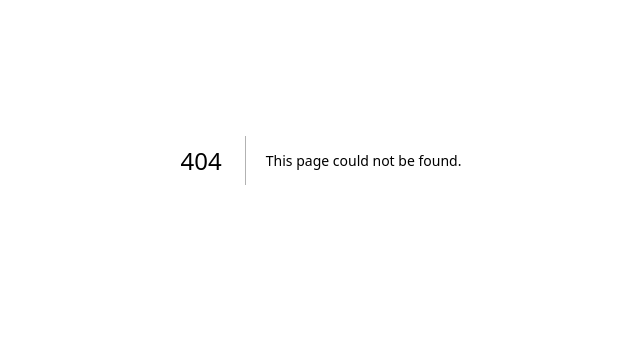
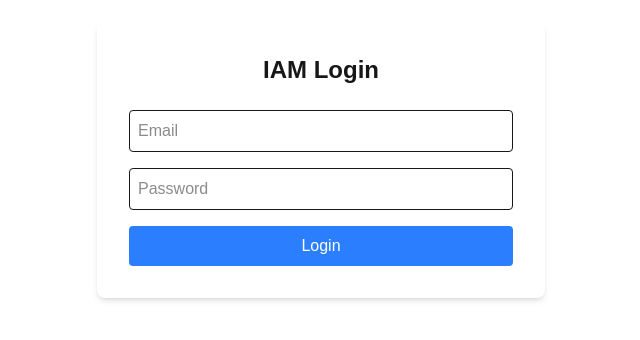
Before and after one commit to hafizfarhad/Ixion, a Next.js app in the folder frontend/: page /login in a window 1280 px wide. Before the commit this address had no page. Shown: the part 240-580 px from the top of the page, without its empty margins (319-959 px from the left). Built offline with nearby package versions, Linux system fonts and the light colour scheme.

Commit message:
add login functionality

```diff
--- /dev/null
+++ b/frontend/src/app/dashboard/page.tsx
@@ -0,0 +1,52 @@
+'use client';
+import { useEffect, useState } from 'react';
+import axios from 'axios';
+import { useRouter } from 'next/navigation';
+
+export default function Dashboard() {
+  const [data, setData] = useState('');
+  const [error, setError] = useState('');
+  const router = useRouter();
+
+  useEffect(() => {
+    const token = localStorage.getItem('jwtToken');
+
+    if (!token) {
+      router.push('/login');
+      return;
+    }
+
+    const fetchData = async () => {
+      try {
+        const response = await axios.get('http://localhost:5000/api/protected', {
+          headers: { Authorization: `Bearer ${token}` }
+        });
+        setData(response.data.message);
+      } catch (err: any) {
+        if (err.response?.status === 401) {
+          localStorage.removeItem('jwtToken');
+          router.push('/login');
+        } else {
+          setError(err.response?.data?.error || 'Something went wrong');
+        }
+      }
+    };
+
+    fetchData();
+  }, [router]);
+
+  return (
+    <div className="max-w-7xl mx-auto px-4 py-8">
+      <h1 className="text-3xl font-bold mb-6">Ixios Dashboard</h1>
+      {error ? (
+        <div className="bg-red-100 border border-red-400 text-red-700 px-4 py-3 rounded">
+          {error}
+        </div>
+      ) : (
+        <div className="bg-white p-6 rounded-lg shadow">
+          {data || 'Loading security data...'}
+        </div>
+      )}
+    </div>
+  );
+}
--- a/frontend/src/app/layout.tsx
+++ b/frontend/src/app/layout.tsx
@@ -2,12 +2,14 @@ import "./globals.css";
 
 export default function RootLayout({
   children,
-}: Readonly<{
-  children: React.ReactNode;
-}>) {
+}: {
+  children: React.ReactNode
+}) {
   return (
     <html lang="en">
-      <body>{children}</body>
+      <body>
+        {children}
+      </body>
     </html>
   );
 }
--- /dev/null
+++ b/frontend/src/app/login/page.tsx
@@ -0,0 +1,14 @@
+// src/app/login/page.tsx
+'use client';
+import LoginForm from '@/components/LoginForm';
+
+export default function LoginPage() {
+  return (
+    <div className="min-h-screen flex items-center justify-center">
+      <div className="w-full max-w-md p-8 bg-white rounded-lg shadow-md">
+        <h2 className="text-2xl font-bold mb-6 text-center">IAM Login</h2>
+        <LoginForm />
+      </div>
+    </div>
+  );
+}
--- a/frontend/src/app/page.tsx
+++ b/frontend/src/app/page.tsx
@@ -1,26 +1,10 @@
-"use client";
-
-import { useEffect, useState } from 'react';
-import axios from 'axios';
+import Image from 'next/image';
 
 export default function Home() {
-  const [message, setMessage] = useState<string>('Loading...');
-  const [error, setError] = useState<string | null>(null);
-
-  useEffect(() => {
-    axios.get('http://localhost:5000/api/hello')
-      .then((response) => setMessage(response.data.message))
-      .catch((err) => setError(err.message));
-  }, []);
-
   return (
     <div className="container">
-      <h1>IAM MVP Prototype</h1>
-      {error ? (
-        <p style={{ color: 'red' }}>Error: {error}</p>
-      ) : (
-        <p>Backend says: {message}</p>
-      )}
+      <h1>Home</h1>
+      <h1>Login</h1>
     </div>
   );
 }
--- /dev/null
+++ b/frontend/src/components/LoginForm.tsx
@@ -0,0 +1,54 @@
+'use client';
+import { useState } from 'react';
+import axios from 'axios';
+import { useRouter } from 'next/navigation';
+
+export default function LoginForm() {
+  const [email, setEmail] = useState('');
+  const [password, setPassword] = useState('');
+  const [error, setError] = useState('');
+  const router = useRouter();
+
+  const handleSubmit = async (e: React.FormEvent) => {
+    e.preventDefault();
+    try {
+      const response = await axios.post('http://localhost:5000/api/login', {
+        email,
+        password
+      });
+
+      localStorage.setItem('jwtToken', response.data.token);
+      router.push('/dashboard');
+    } catch (err) {
+      setError('Invalid email or password');
+    }
+  };
+
+  return (
+    <form onSubmit={handleSubmit} className="max-w-sm mx-auto">
+      {error && <p className="text-red-500 mb-4">{error}</p>}
+      <input
+        type="email"
+        value={email}
+        onChange={(e) => setEmail(e.target.value)}
+        placeholder="Email"
+        className="block w-full mb-4 p-2 border rounded"
+        required
+      />
+      <input
+        type="password"
+        value={password}
+        onChange={(e) => setPassword(e.target.value)}
+        placeholder="Password"
+        className="block w-full mb-4 p-2 border rounded"
+        required
+      />
+      <button
+        type="submit"
+        className="w-full bg-blue-500 text-white p-2 rounded hover:bg-blue-600"
+      >
+        Login
+      </button>
+    </form>
+  );
+}
```
